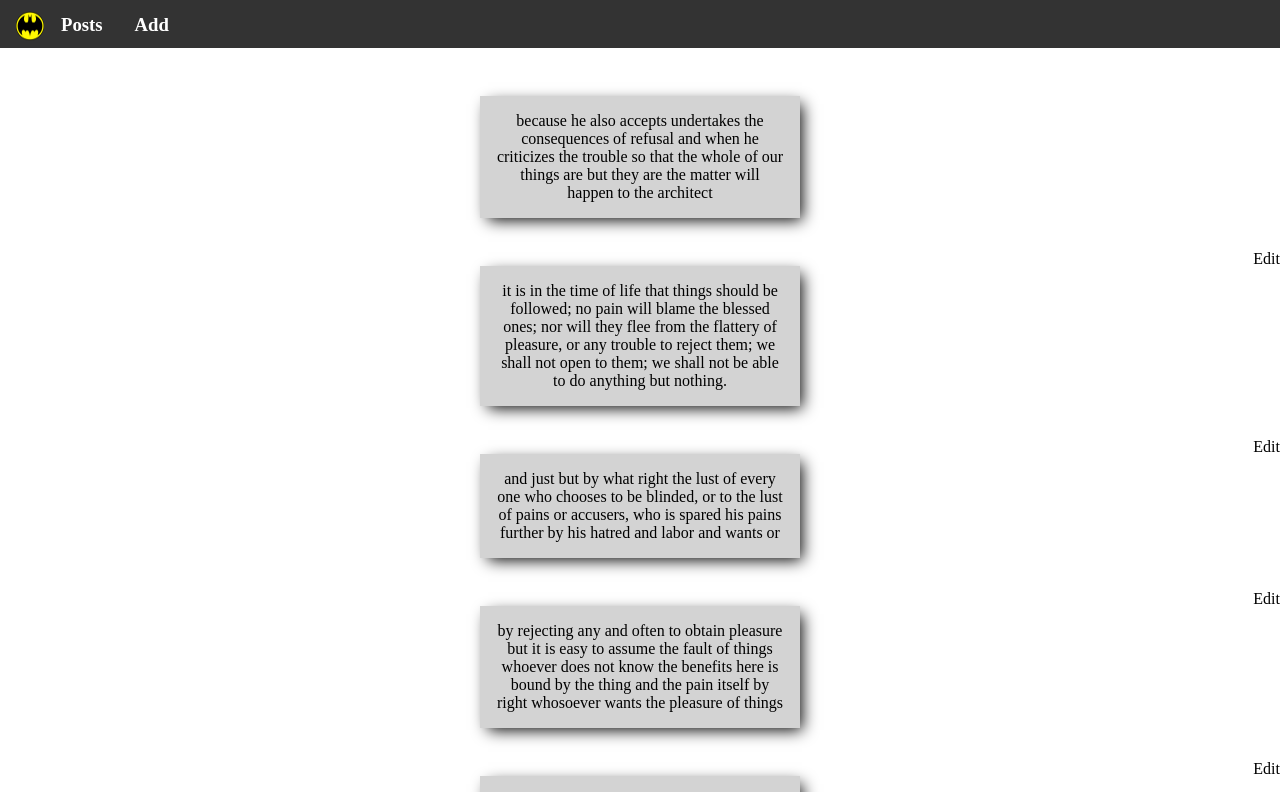
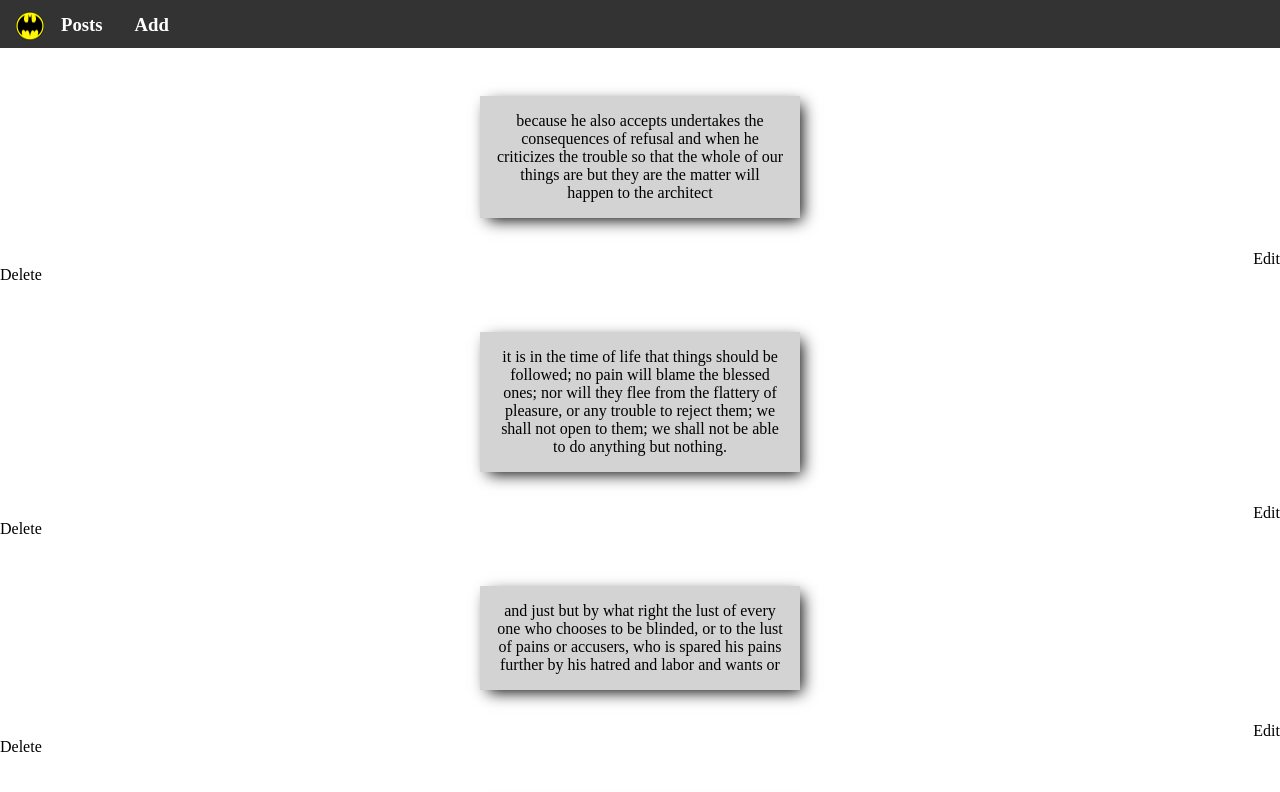
Before and after one commit to mdabdulfaiyaz/Posts, a React (Create React App) app: page / in a window 1280 px wide. Shown: the top 792 px of the page. Built offline with nearby package versions, Linux system fonts and the light colour scheme.

Commit message:
delete done

```diff
--- a/src/App.js
+++ b/src/App.js
@@ -66,7 +66,7 @@ function App() {
           </Link>
         </header>
         <Routes>
-          <Route path="/" element={<Posts postData={Data} />} />
+          <Route path="/" element={<Posts postData={Data} updatePostData={setData} />} />
           <Route path="/post/:postId" element={<Body postData={Data} />} />
           <Route path="/edit/:editId" element={<Edit postData={Data} updatePostData={setData} />} />
           <Route path="/Add" element={<Add postData={Data} updatePostData={setData} />} />
--- a/src/Body.js
+++ b/src/Body.js
@@ -19,6 +19,7 @@ function Body({ postData }) {
           </div>
         ) : null;
       })}
+
     </div>
   );
 }
--- a/src/Edit.js
+++ b/src/Edit.js
@@ -1,5 +1,5 @@
 import React, { useState } from "react";
-import { Link, useParams } from "react-router-dom";
+import { Link, parsePath, useParams } from "react-router-dom";
 import "./Edit.css";
 
 function Edit({ postData, updatePostData }) {
--- a/src/Posts.js
+++ b/src/Posts.js
@@ -1,8 +1,8 @@
 import React from "react";
-import { Link, NavLink } from "react-router-dom";
+import { Link } from "react-router-dom";
 import "./Posts.css";
 
-function Posts({ postData }) {
+function Posts({ postData, updatePostData }) {
   const getPostData = (postsId) => {
     console.log(postsId);
   };
@@ -10,9 +10,12 @@ function Posts({ postData }) {
   if (!postData) {
     return <div>Loading...</div>;
   }
-  const EditPost = (postsId) => {
-    console.log(postsId);
+  const deletePost = (id) => {
+    console.log(id);
+    const deletePosts = postData.filter((post) => post.id !== id);
+    updatePostData(deletePosts);
   };
+
   return (
     <div>
       {postData.map((post) => {
@@ -27,14 +30,16 @@ function Posts({ postData }) {
             >
               <p>{post.body}</p>
             </Link>
+            <Link to={`/edit/${post.id}`} className="delete-btn">
+              Edit
+            </Link>
             <Link
-              to={`/edit/${post.id}`}
-              className="delete-btn"
+              to={`/`}
               onClick={() => {
-                EditPost(post.id);
+                deletePost(post.id);
               }}
             >
-              Edit
+              Delete
             </Link>
           </div>
         );
```
